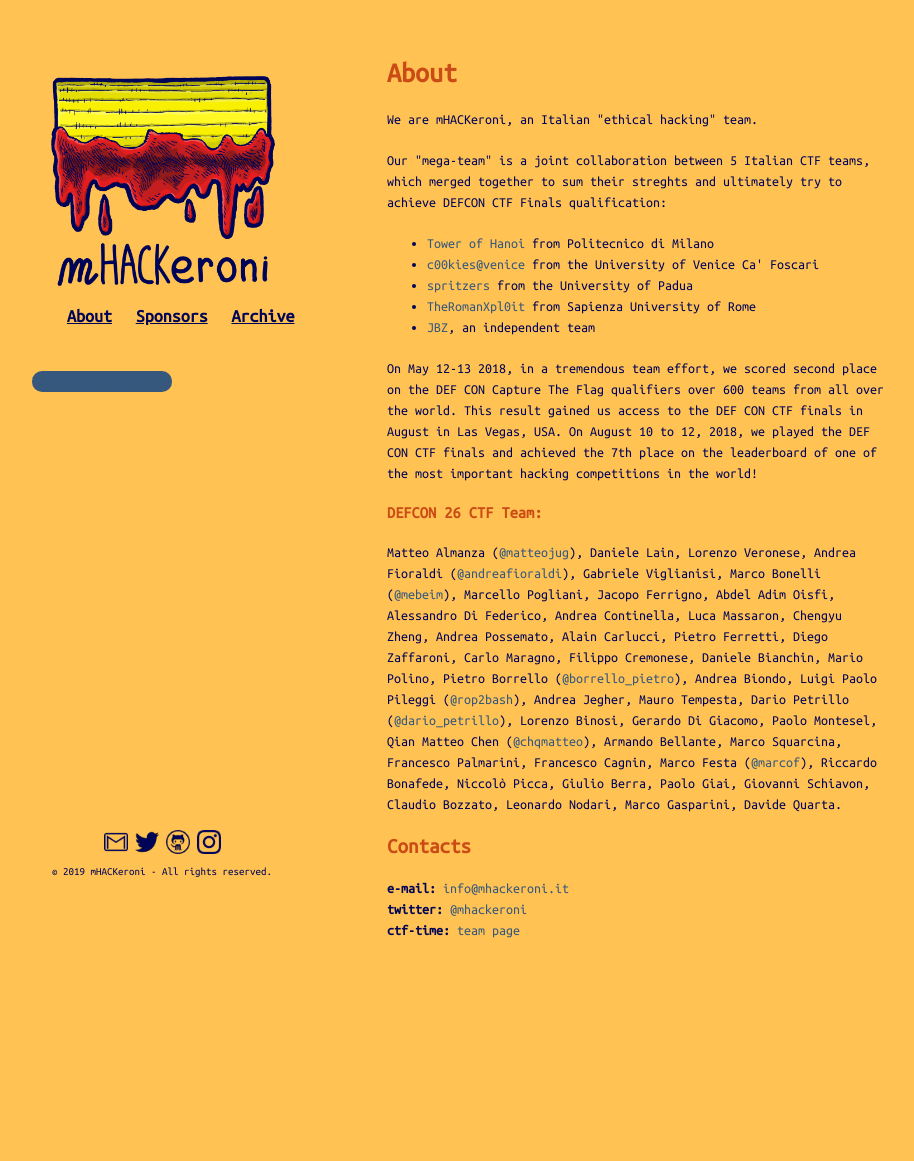
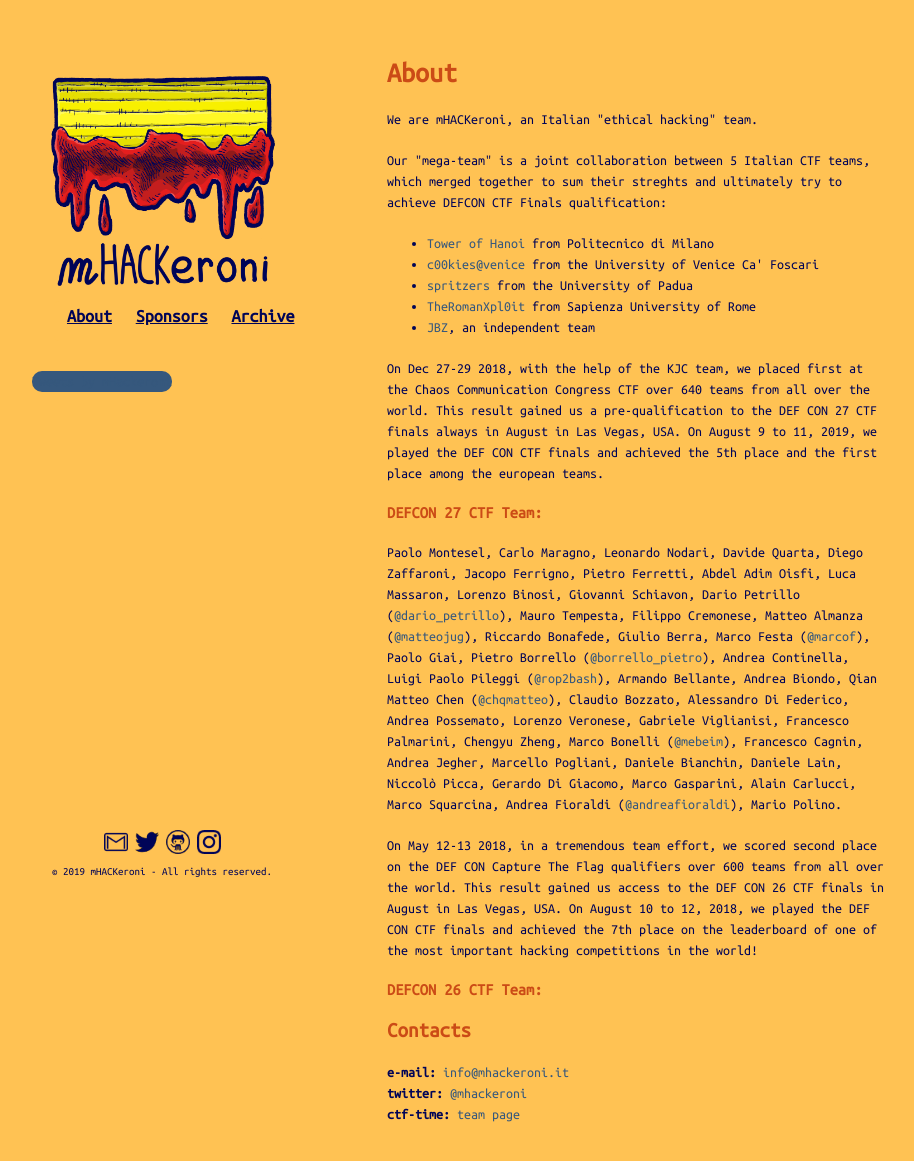
Before and after one commit to mhackeroni/mhackeroni.github.io, a Jekyll site: the page built from about/index.html, in a window 1280 px wide and 1216 px high. Shown: the top 1161 px of the window, without its empty margins (183-1097 px from the left). Built offline with Jekyll 4.4.1, drawn with Linux system fonts in a browser that asks for light colours; comment, search, counter and statistics services are not loaded.

Commit message:
About update to DEF CON 27

```diff
--- a/about/index.html
+++ b/about/index.html
@@ -16,9 +16,23 @@
 		<li><a href="https://theromanxpl0it.github.io/">TheRomanXpl0it</a> from Sapienza University of Rome</li>
 		<li><a href="https://jbzteam.github.io/about/">JBZ</a>, an independent team</li>
 	</ul>
+	<!-- <script type="text/javascript">
+	document.getElementById('dctf26team').innerHTML = (function(r){var f,n,o;for(o=r.length-1;o>0;o--)f=Math.floor(Math.random()*(o+1)),n=r[o],r[o]=r[f],r[f]=n;return r})([
+	 /* teams here */
+	  ]).join(', ') + '.';
+  </script> -->
 </p>
 
-<p>On May 12-13 2018, in a tremendous team effort, we scored second place on the DEF CON Capture The Flag qualifiers over 600 teams from all over the world. This result gained us access to the DEF CON CTF finals in August in Las Vegas, USA. On August 10 to 12, 2018, we played the DEF CON CTF finals and achieved the 7th place on the leaderboard of one of the most important hacking competitions in the world!</p>
+<p>On Dec 27-29 2018, with the help of the KJC team, we placed first at the Chaos Communication Congress CTF over 640 teams from all over the world. This result gained us a pre-qualification to the DEF CON 27 CTF finals always in August in Las Vegas, USA. On August 9 to 11, 2019, we played the DEF CON CTF finals and achieved the 5th place and the first place among the european teams.</p>
+
+<h3>DEFCON 27 CTF Team:</h3>
+<p id="dctf26team"></p>
+<script type="text/javascript">
+	document.getElementById('dctf26team').innerHTML = (function(r){var f,n,o;for(o=r.length-1;o>0;o--)f=Math.floor(Math.random()*(o+1)),n=r[o],r[o]=r[f],r[f]=n;return r})([
+'Marco Festa (<a href="https://twitter.com/MarcoFestas">@marcof</a>)', 'Mario Polino', 'Giovanni Schiavon', 'Luca Massaron', 'Andrea Jegher', 'Pietro Ferretti', 'Armando Bellante', 'Alessandro Di Federico', 'Jacopo Ferrigno', 'Lorenzo Binosi', 'Davide Quarta', 'Marco Bonelli (<a href="https://twitter.com/mebeim">@mebeim</a>)', 'Diego Zaffaroni', 'Niccolò Picca', 'Alain Carlucci', 'Daniele Lain', 'Andrea Biondo', 'Leonardo Nodari', 'Riccardo Bonafede', 'Carlo Maragno', 'Paolo Montesel', 'Marco Squarcina', 'Lorenzo Veronese', 'Leonardo Veronese', 'Mauro Tempesta', 'Andrea Possemato', 'Antonio Groza', 'Andrea Fioraldi (<a href="https://twitter.com/andreafioraldi">@andreafioraldi</a>)', 'Qian Matteo Chen (<a href="https://twitter.com/chqmatteo">@chqmatteo</a>)', 'Dario Petrillo (<a href="https://twitter.com/dario_petrillo">@dario_petrillo</a>)', 'Luigi Paolo Pileggi (<a href="https://twitter.com/rop2bash">@rop2bash</a>)', 'Matteo Almanza (<a href="https://twitter.com/matteojug">@matteojug</a>)', 'Pietro Borrello (<a href="https://twitter.com/borrello_pietro">@borrello_pietro</a>)', 'Cristian Assaiante', 'Daniele Tarantino', 'Filippo Graziano']).join(', ') + '.';
+</script>
+
+<p>On May 12-13 2018, in a tremendous team effort, we scored second place on the DEF CON Capture The Flag qualifiers over 600 teams from all over the world. This result gained us access to the DEF CON 26 CTF finals in August in Las Vegas, USA. On August 10 to 12, 2018, we played the DEF CON CTF finals and achieved the 7th place on the leaderboard of one of the most important hacking competitions in the world!</p>
 
 <h3>DEFCON 26 CTF Team:</h3>
 <p id="dctf26team"></p>
```
